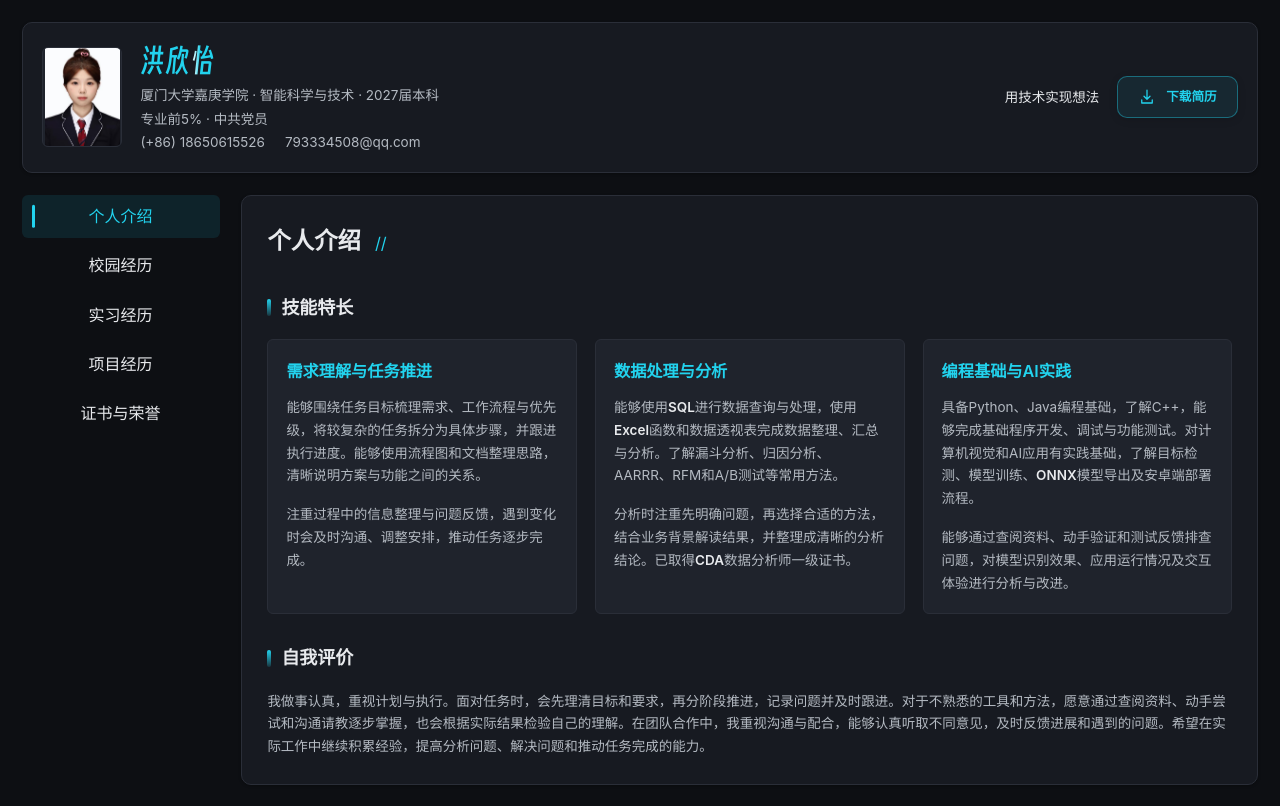
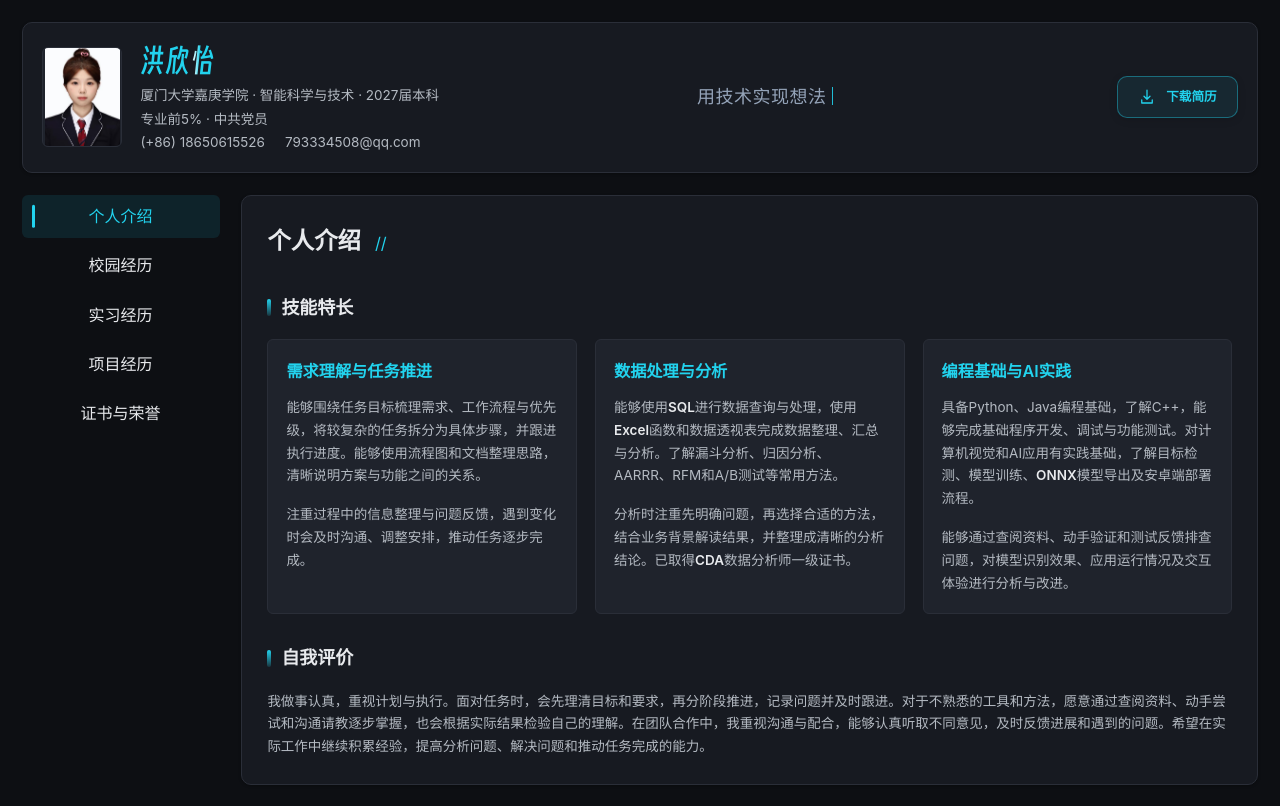
Before and after one commit to hongxinyishidameinv/portfolio, a plain HTML site: page index.html in a window 1280 px wide. Drawn offline with Linux system fonts and the light colour scheme.

Commit message:
Add files via upload

```diff
--- a/css/style.css
+++ b/css/style.css
@@ -168,8 +168,54 @@ html {
 }
 
 .profile-info {
-  flex: 1 1 240px;
+  flex: 0 1 auto;
   min-width: 0;
+}
+
+.profile-typing {
+  display: flex;
+  flex: 1 0 220px;
+  align-items: center;
+  justify-content: center;
+  min-width: 0;
+  color: #94A3B8;
+  font-family: "SimSun", "宋体", serif;
+  font-size: 18px;
+  font-weight: 400;
+  letter-spacing: 0.5px;
+  line-height: 1.5;
+}
+
+.profile-typing-slot {
+  display: inline-block;
+  width: 9em;
+  max-width: 100%;
+  min-height: 1.5em;
+  white-space: nowrap;
+}
+
+.profile-typing-cursor {
+  display: inline-block;
+  width: 1px;
+  height: 1em;
+  margin-left: 5px;
+  vertical-align: -0.1em;
+  background: #22D3EE;
+  animation: typing-cursor 1.6s ease-in-out infinite;
+}
+
+@keyframes typing-cursor {
+  0%, 100% { opacity: 1; }
+  50% { opacity: 0.15; }
+}
+
+@media (max-width: 1100px) {
+  .profile-info { flex: 1 1 240px; }
+  .profile-typing { order: 3; flex-basis: 100%; }
+}
+
+@media (prefers-reduced-motion: reduce) {
+  .profile-typing-cursor { animation: none; }
 }
 
 /* 姓名专用字体：得意黑 Smiley Sans（OFL 开源协议，已子集化仅含姓名字符，约 1KB） */
@@ -1298,6 +1344,7 @@ button.project-image {
 
   .profile-actions {
     width: 100%;
+    order: 4;
   }
 
   .layout {
--- /dev/null
+++ b/js/profile-typing.js
@@ -0,0 +1,45 @@
+/* Header-only typing loop; navigation re-renders do not recreate this timer. */
+(() => {
+  "use strict";
+  const text = document.getElementById("profileTypingText");
+  if (!text) return;
+  const phrases = ["用数据理解问题", "用技术实现想法", "在实践中持续成长"];
+  const motion = window.matchMedia("(prefers-reduced-motion: reduce)");
+  let timer = null;
+  let phrase = 0;
+  let count = 0;
+  let deleting = false;
+
+  function step() {
+    if (motion.matches) return;
+    const current = phrases[phrase];
+    count += deleting ? -1 : 1;
+    text.textContent = current.slice(0, count);
+    let delay = deleting ? 50 : 90;
+    if (!deleting && count === current.length) {
+      deleting = true;
+      delay = 2500;
+    } else if (deleting && count === 0) {
+      deleting = false;
+      phrase = (phrase + 1) % phrases.length;
+      delay = 400;
+    }
+    timer = setTimeout(step, delay);
+  }
+
+  function configure() {
+    clearTimeout(timer);
+    timer = null;
+    if (motion.matches) {
+      text.textContent = "用技术实现想法";
+      return;
+    }
+    phrase = 0;
+    count = 0;
+    deleting = false;
+    text.textContent = "";
+    timer = setTimeout(step, 90);
+  }
+  motion.addEventListener("change", configure);
+  configure();
+})();
```
